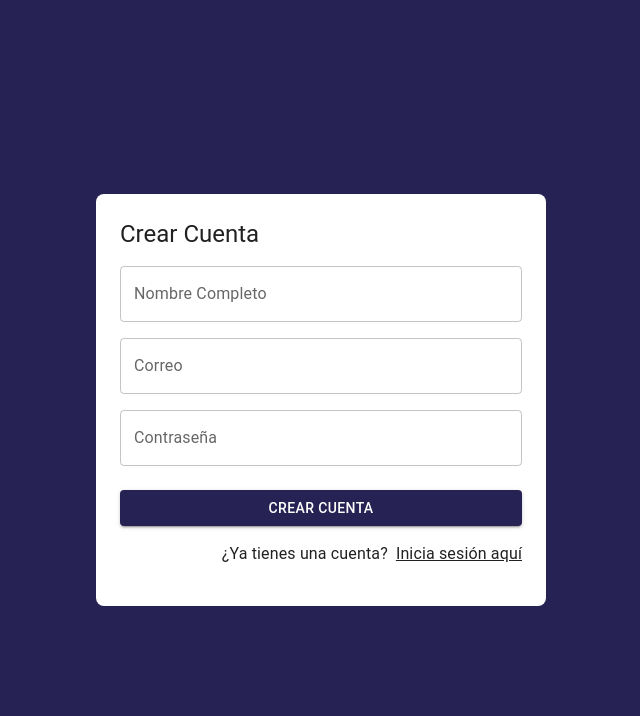
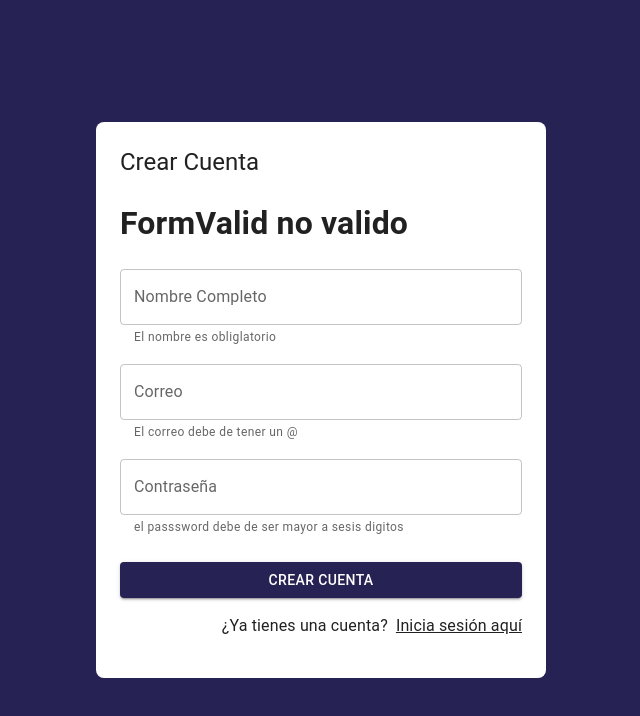
Before and after one commit to MarkuzLopez/journalWebAppFirebase, a React (Vite) app: page /auth/register in a window 1280 px wide. Shown: the top 716 px of the page, without its empty margins (319-959 px from the left). Built offline with nearby package versions, Linux system fonts and the light colour scheme.

Commit message:
feat: :sparkles: formulario register with firebase
register with firebase, add methods in providers and thunks for her connection of authentication in firebase.

```diff
--- a/src/auth/pages/Login.jsx
+++ b/src/auth/pages/Login.jsx
@@ -21,7 +21,6 @@ export const Login = () => {
 
   const onSubmit = (event) => {
     event.preventDefault();
-    console.log({ email, password });
     dispatch( checkingAuthentication() )
   }
 
--- a/src/auth/pages/Register.jsx
+++ b/src/auth/pages/Register.jsx
@@ -1,90 +1,111 @@
-import React from 'react'
-import { AuthLayout } from '../layout/AuthLayout'
-import { Button, Grid, Link, TextField, Typography } from '@mui/material'
+import React, { useState } from "react";
+import { AuthLayout } from "../layout/AuthLayout";
+import { Button, Grid, Link, TextField, Typography } from "@mui/material";
 import { Link as RouterLink } from "react-router-dom";
-import { useForm } from '../../shared/hooks/useForm';
+import { useForm } from "../../shared/hooks/useForm";
+import { useDispatch } from "react-redux";
+import { startCreatingUserWithEmailPasssword } from "../../store/auth/thunks";
 
 const formData = {
   email: "",
   password: "",
-  displayName: ""
-}
+  displayName: "",
+};
 
 const formValidation = {
-  email: [(value) =>  value.includes('@'), 'El correo debe  de tener un @'],
-  password: [(value) => value.length >= 6,  'el passsword debe de ser mayor a sesis digitos'],
-  displayName: [(value)=> value.length >= 1, 'El nombre  es obliglatorio' ] //
-}
+  email: [(value) => value.includes("@"), "El correo debe  de tener un @"],
+  password: [
+    (value) => value.length >= 6,
+    "el passsword debe de ser mayor a sesis digitos",
+  ],
+  displayName: [(value) => value.length >= 1, "El nombre  es obliglatorio"], //
+};
 
 export const Register = () => {
 
-  const { email, password, displayName, onInputChange, formState, isFormValid, displayNameValid, emailValid, passwordValid  } =  useForm(formData, formValidation);
+  const dispatch = useDispatch();
 
-  console.log(displayNameValid);
+  const {
+    email,
+    password,
+    displayName,
+    onInputChange,
+    formState,
+    isFormValid,
+    displayNameValid,
+    emailValid,
+    passwordValid,
+  } = useForm(formData, formValidation);
+
+  const [formSubmmited, setFormSubmmited] = useState(false)
 
   const onSubmit = (event) => {
     event.preventDefault();
-    console.log(formState);
-  }
+    setFormSubmmited(true)
+    dispatch( startCreatingUserWithEmailPasssword(formState) )
+  };
 
   return (
-    <AuthLayout  title='Crear Cuenta'>
+    <AuthLayout title="Crear Cuenta">
+      <h1>FormValid {isFormValid ? 'valido' : 'no valido'}</h1>
       <form onSubmit={onSubmit}>
-
-        <Grid item xs={12} sx={{ mt: 2 }} >
+        <Grid item xs={12} sx={{ mt: 2 }}>
           <TextField
             label="Nombre Completo"
-            type='text'
-            placeholder='Markuz'
+            type="text"
+            placeholder="Markuz"
             fullWidth
-            name='displayName'
+            name="displayName"
             value={displayName}
             onChange={onInputChange}
-
+            error={ !!displayNameValid && formSubmmited}
+            helperText={displayNameValid}
           />
         </Grid>
 
-        <Grid item xs={12} sx={{ mt: 2 }} >
+        <Grid item xs={12} sx={{ mt: 2 }}>
           <TextField
             label="Correo"
-            type='email'
+            type="email"
             placeholder="correo@google.com"
             fullWidth
-            name='email'
+            name="email"
             value={email}
             onChange={onInputChange}
+            error={!!emailValid && formSubmmited}
+            helperText={emailValid}
           />
         </Grid>
 
-        <Grid item xs={12} sx={{ mt: 2 }} >
+        <Grid item xs={12} sx={{ mt: 2 }}>
           <TextField
             label="Contraseña"
-            type='password'
-            placeholder='Contraseña'
+            type="password"
+            placeholder="Contraseña"
             fullWidth
-            name='password'
+            name="password"
             value={password}
             onChange={onInputChange}
+            error={!!passwordValid && formSubmmited}
+            helperText={passwordValid}
           />
         </Grid>
 
-        <Grid container spacing={2} sx={{ mb: 2, mt: 1}} >
-
-          <Grid item xs={12} >
-            <Button type='submit' variant='contained' fullWidth>
+        <Grid container spacing={2} sx={{ mb: 2, mt: 1 }}>
+          <Grid item xs={12}>
+            <Button type="submit" variant="contained" fullWidth>
               Crear Cuenta
             </Button>
           </Grid>
 
-          <Grid container direction="row" justifyContent="end"  sx={{ mt: 2 }}>
+          <Grid container direction="row" justifyContent="end" sx={{ mt: 2 }}>
             <Typography sx={{ mr: 1 }}> ¿Ya tienes una cuenta? </Typography>
-            <Link component={RouterLink }  color="inherit" to="/auth/login">
+            <Link component={RouterLink} color="inherit" to="/auth/login">
               Inicia sesión aquí
             </Link>
           </Grid>
-
         </Grid>
       </form>
     </AuthLayout>
-  )
-}
+  );
+};
--- a/src/firebase/providers.js
+++ b/src/firebase/providers.js
@@ -1,4 +1,4 @@
-import { GoogleAuthProvider, signInWithPopup } from "firebase/auth";
+import { GoogleAuthProvider, EmailAuthProvider , signInWithEmailAndPassword, signInWithPopup, createUserWithEmailAndPassword } from "firebase/auth";
 import { firebaseAuth } from "./config";
 
 const googleSignIn = new GoogleAuthProvider();
@@ -32,3 +32,31 @@ export const singInWithGoogle = async () => {
     };
   }
 };
+
+
+export const registerWithEmailAndPassword = async (email, password, display) => {
+  try {
+
+    const result =  await createUserWithEmailAndPassword(firebaseAuth, email, password);
+    // result.user.displayName = display;
+    console.log(result, 'result');
+    const { uid, displayName, photoURL } = result.user;
+    // displayName = display;
+
+    return {
+      ok: true,
+      displayName,
+      uid,
+      photoURL
+    }
+
+    console.log(result);
+
+  } catch (error) {
+    const errorMessage = error.message;
+    return {
+      ok: false,
+      errorMessage
+    }
+  }
+}
--- a/src/shared/hooks/useForm.js
+++ b/src/shared/hooks/useForm.js
@@ -1,4 +1,4 @@
-import React, { useEffect, useState } from 'react'
+import React, { useEffect, useMemo, useState } from 'react'
 
 export const useForm = (initialForm = {}, paramsFormValidations = {}) => {
 
@@ -9,6 +9,15 @@ export const useForm = (initialForm = {}, paramsFormValidations = {}) => {
       createValidator()
     }, [formState])
 
+
+    const isFormValid = useMemo(() => {
+
+      for(const formValue of Object.keys(formValidation)) {
+        if( formValidation[formValue] !== null ) return false
+      }
+
+      return  true;
+    }, [formValidation])
 
     const onInputChange = ( { target }) => {
         const { name, value} = target;
@@ -58,6 +67,7 @@ export const useForm = (initialForm = {}, paramsFormValidations = {}) => {
     onInputChange,
     onResetForm,
 
-    ...formValidation
+    ...formValidation,
+    isFormValid
   }
 }
--- a/src/store/auth/thunks.js
+++ b/src/store/auth/thunks.js
@@ -1,4 +1,4 @@
-import { singInWithGoogle } from "../../firebase/providers"
+import { registerWithEmailAndPassword, singInWithGoogle } from "../../firebase/providers"
 import { checkingCredentials, login, logOut } from "./authSlice"
 
 export const checkingAuthentication = (email, password) => {
@@ -11,10 +11,15 @@ export const startGoogleSignIn = () => {
     return async (dispatch) => {
         dispatch( checkingCredentials() )
         const result = await  singInWithGoogle();
-        console.log({ result});
         if(!result.ok) return dispatch( logOut(result.errorMessage));
-
-        dispatch( login( result ))
-
     }
 }
+
+export const startCreatingUserWithEmailPasssword = ({ email, password, displayName }) => {
+    return async (dispatch) => {
+        dispatch( checkingCredentials())
+        console.log(email, password, displayName, 'aqisdads');
+        const result =  await registerWithEmailAndPassword( email, password, displayName);
+     console.log({ result});
+    }
+}
```
